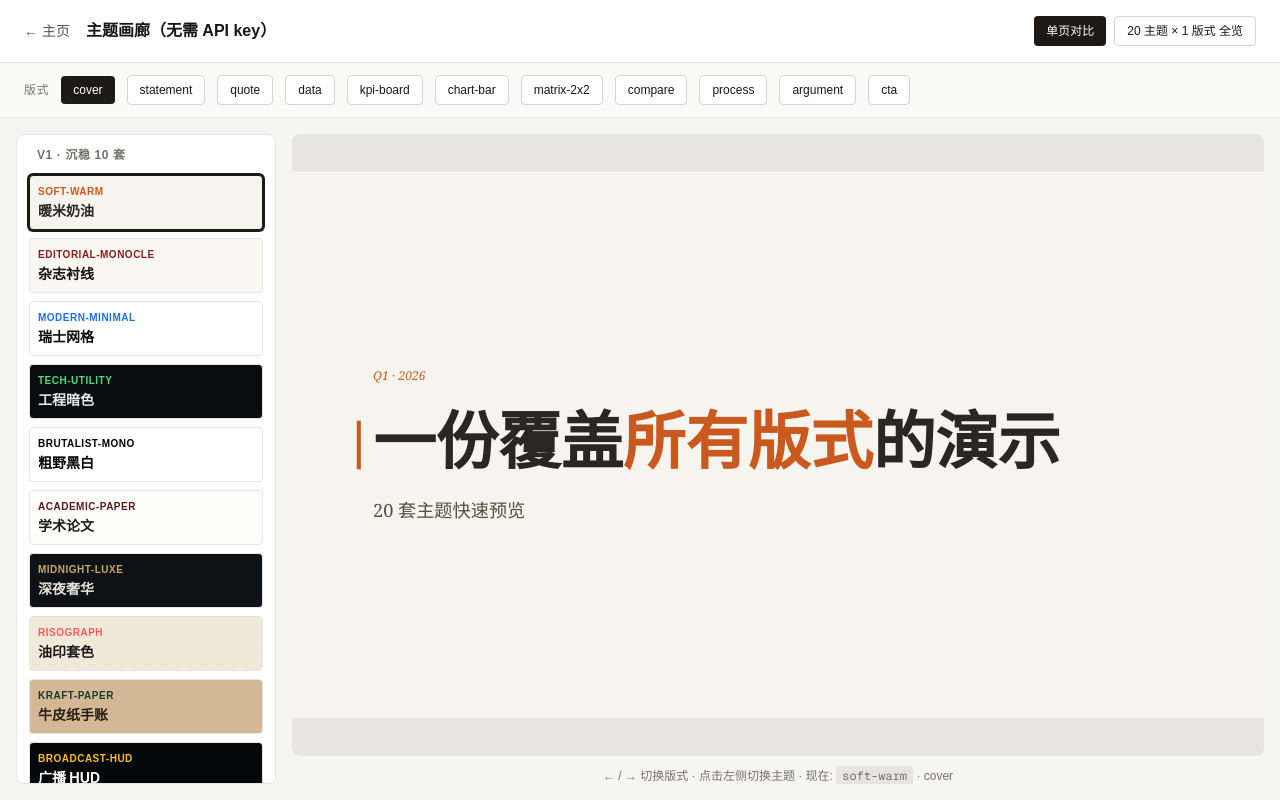
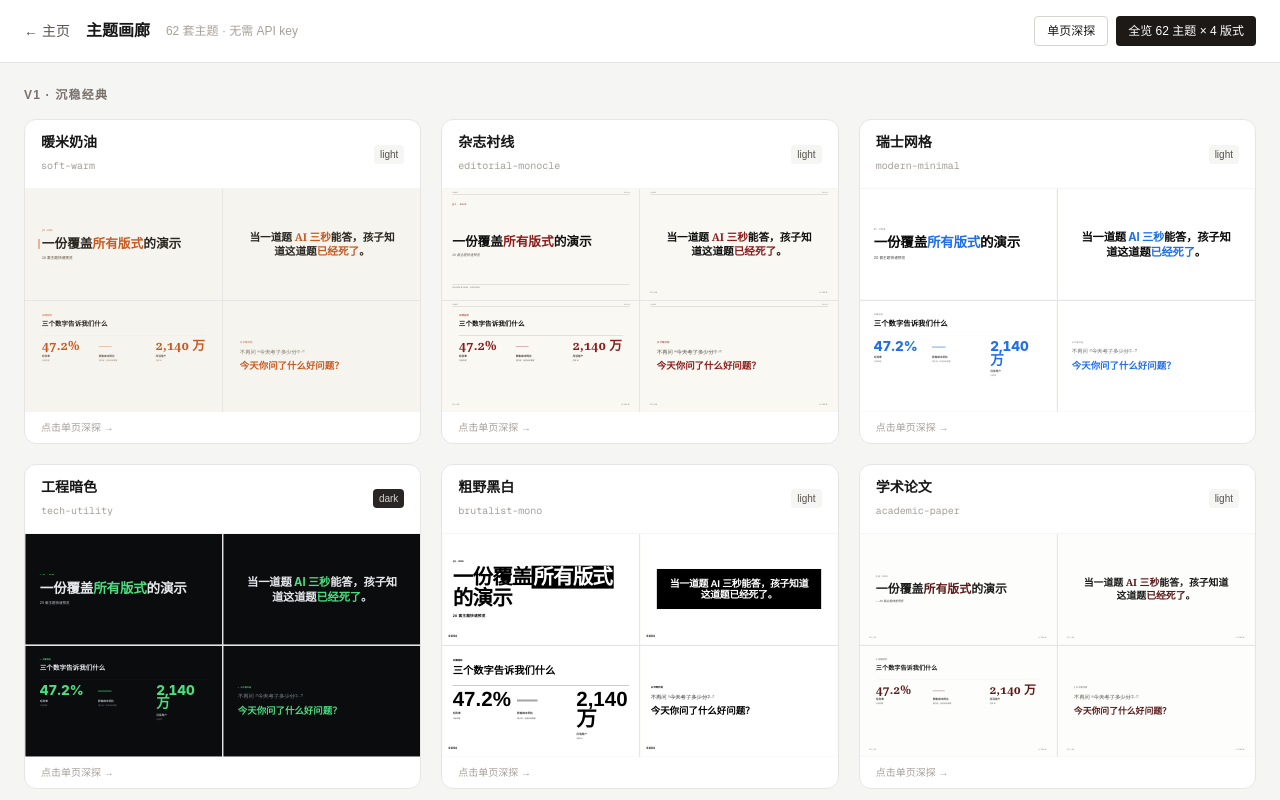
Before and after one commit to mmlong818/presentation-generator, a Next.js app: page /preview in a window 1280 px wide. Built offline with nearby package versions, Linux system fonts and the light colour scheme.

Commit message:
feat(preview): gallery shows all 62 themes × 4 slides grid, grouped by version

```diff
--- a/app/preview/page.tsx
+++ b/app/preview/page.tsx
@@ -6,13 +6,34 @@ import { THEMES } from '@/lib/themes';
 import { SlideRenderer } from '@/components/layouts';
 import { FIXTURE_SLIDES } from './fixture';
 import type { ThemeId } from '@/lib/types';
+import type { ThemeTokens } from '@/lib/themes';
+import type { Slide } from '@/lib/types';
 
 const THEMES_LIST = Object.values(THEMES);
+
+// 4 张代表性版式：封面 / 单句 / 数据 / CTA
+const PREVIEW_INDICES = [
+  FIXTURE_SLIDES.findIndex((s) => s.type === 'cover'),
+  FIXTURE_SLIDES.findIndex((s) => s.type === 'statement'),
+  FIXTURE_SLIDES.findIndex((s) => s.type === 'data'),
+  FIXTURE_SLIDES.findIndex((s) => s.type === 'cta'),
+].map((i) => Math.max(i, 0));
+
+const PREVIEW_SLIDES = PREVIEW_INDICES.map((i) => FIXTURE_SLIDES[i]);
+
+const THEME_GROUPS: { label: string; start: number; end: number }[] = [
+  { label: 'v1 · 沉稳经典', start: 0, end: 10 },
+  { label: 'v2 · 多色活泼', start: 10, end: 20 },
+  { label: 'v3 · html-ppt-skill', start: 20, end: 46 },
+  { label: 'v4 · 归藏', start: 46, end: 55 },
+  { label: 'v5 · Swiss 变体', start: 55, end: 59 },
+  { label: 'v6 · Open Slide', start: 59, end: 62 },
+];
 
 export default function PreviewPage() {
   const [theme, setTheme] = useState<ThemeId>('soft-warm');
   const [slideIdx, setSlideIdx] = useState(0);
-  const [mode, setMode] = useState<'single' | 'grid'>('single');
+  const [mode, setMode] = useState<'single' | 'grid'>('grid');
 
   const t = THEMES[theme];
   const slide = FIXTURE_SLIDES[slideIdx];
@@ -34,19 +55,21 @@ export default function PreviewPage() {
     <main className="h-screen flex flex-col bg-stone-100 overflow-hidden">
       <header className="px-6 py-4 border-b border-stone-200 bg-white flex items-center gap-4 flex-wrap">
         <Link href="/" className="text-sm text-stone-600 hover:text-stone-900">← 主页</Link>
-        <h1 className="font-bold">主题画廊（无需 API key）</h1>
+        <h1 className="font-bold">主题画廊</h1>
+        <span className="text-xs text-stone-400">{THEMES_LIST.length} 套主题 · 无需 API key</span>
         <div className="ml-auto flex gap-2">
           <button onClick={() => setMode('single')}
             className={`px-3 py-1.5 text-xs rounded ${mode === 'single' ? 'bg-stone-900 text-white' : 'border border-stone-300'}`}>
-            单页对比
+            单页深探
           </button>
           <button onClick={() => setMode('grid')}
             className={`px-3 py-1.5 text-xs rounded ${mode === 'grid' ? 'bg-stone-900 text-white' : 'border border-stone-300'}`}>
-            20 主题 × 1 版式 全览
+            全览 {THEMES_LIST.length} 主题 × 4 版式
           </button>
         </div>
       </header>
 
+      {mode === 'single' && (
         <div className="px-6 py-3 border-b border-stone-200 bg-stone-50 flex items-center gap-3 flex-wrap">
           <span className="text-xs text-stone-500 uppercase tracking-wider">版式</span>
           {FIXTURE_SLIDES.map((s, i) => (
@@ -56,11 +79,12 @@ export default function PreviewPage() {
             </button>
           ))}
         </div>
+      )}
 
       {mode === 'single' ? (
         <SingleMode theme={theme} onTheme={setTheme} slideIdx={slideIdx} t={t} slide={slide} />
       ) : (
-        <GridMode slide={slide} />
+        <GridMode onThemeClick={(id) => { setTheme(id); setMode('single'); }} />
       )}
     </main>
   );
@@ -68,39 +92,78 @@ export default function PreviewPage() {
 
 function SingleMode({ theme, onTheme, slideIdx, t, slide }: {
   theme: ThemeId; onTheme: (id: ThemeId) => void;
-  slideIdx: number; t: import('@/lib/themes').ThemeTokens;
-  slide: import('@/lib/types').Slide;
+  slideIdx: number; t: ThemeTokens; slide: Slide;
 }) {
   return (
     <div className="flex-1 grid grid-cols-1 lg:grid-cols-[260px_1fr] gap-4 p-4 overflow-hidden min-h-0">
-      {/* 主题选择器 */}
       <aside className="bg-white border border-stone-200 rounded-lg overflow-y-auto p-3 min-h-0">
-        <div className="text-xs uppercase tracking-wider text-stone-500 font-semibold mb-3 px-2">v1 · 沉稳 10 套</div>
-        <div className="flex flex-col gap-2">
-          {THEMES_LIST.slice(0, 10).map((th) => (
+        {THEME_GROUPS.map((g) => (
+          <div key={g.label}>
+            <div className="text-xs uppercase tracking-wider text-stone-500 font-semibold mt-4 mb-2 px-2 first:mt-0">{g.label}</div>
+            <div className="flex flex-col gap-1.5">
+              {THEMES_LIST.slice(g.start, g.end).map((th) => (
                 <ThemeButton key={th.id} th={th} active={theme === th.id} onClick={() => onTheme(th.id)} />
               ))}
             </div>
-        <div className="text-xs uppercase tracking-wider text-stone-500 font-semibold mt-5 mb-3 px-2">v2 · 多色 10 套</div>
-        <div className="flex flex-col gap-2">
-          {THEMES_LIST.slice(10).map((th) => (
-            <ThemeButton key={th.id} th={th} active={theme === th.id} onClick={() => onTheme(th.id)} />
+          </div>
         ))}
-        </div>
       </aside>
 
-      {/* 大幻灯片预览 */}
       <div className="flex flex-col gap-3 min-h-0 overflow-hidden">
         <SlideStage slide={slide} t={t} idx={slideIdx} total={FIXTURE_SLIDES.length} />
         <div className="text-xs text-stone-500 text-center flex-shrink-0">
-          ← / → 切换版式 · 点击左侧切换主题 · 现在: <code className="bg-stone-200 px-1.5 py-0.5 rounded">{theme}</code> · {slide.type}
+          ← / → 切换版式 · 点击左侧切换主题 · 当前: <code className="bg-stone-200 px-1.5 py-0.5 rounded">{theme}</code> · {slide.type}
         </div>
       </div>
     </div>
   );
 }
 
-function ThemeButton({ th, active, onClick }: { th: import('@/lib/themes').ThemeTokens; active: boolean; onClick: () => void }) {
+function GridMode({ onThemeClick }: { onThemeClick: (id: ThemeId) => void }) {
+  return (
+    <div className="flex-1 overflow-y-auto p-6">
+      {THEME_GROUPS.map((g) => (
+        <section key={g.label} className="mb-10">
+          <h2 className="text-xs font-semibold uppercase tracking-widest text-stone-500 mb-4">{g.label}</h2>
+          <div className="grid grid-cols-1 sm:grid-cols-2 xl:grid-cols-3 2xl:grid-cols-4 gap-5">
+            {THEMES_LIST.slice(g.start, g.end).map((th) => (
+              <ThemeCard key={th.id} th={th} onClick={() => onThemeClick(th.id)} />
+            ))}
+          </div>
+        </section>
+      ))}
+    </div>
+  );
+}
+
+function ThemeCard({ th, onClick }: { th: ThemeTokens; onClick: () => void }) {
+  return (
+    <button onClick={onClick}
+      className="text-left bg-white border border-stone-200 rounded-xl overflow-hidden hover:border-stone-400 hover:shadow-md transition group">
+      <div className="px-4 py-3 border-b border-stone-100 flex items-center justify-between gap-2">
+        <div>
+          <div className="text-sm font-bold">{th.name}</div>
+          <code className="text-[10px] text-stone-400">{th.id}</code>
+        </div>
+        <span className={`text-[10px] px-1.5 py-0.5 rounded font-medium ${th.mode === 'dark' ? 'bg-stone-800 text-stone-300' : 'bg-stone-100 text-stone-600'}`}>
+          {th.mode}
+        </span>
+      </div>
+      <div className="grid grid-cols-2 gap-px bg-stone-200">
+        {PREVIEW_SLIDES.map((slide, i) => (
+          <div key={i} className="aspect-[16/9] relative overflow-hidden bg-stone-100">
+            <ScaledStage slide={slide} t={th} />
+          </div>
+        ))}
+      </div>
+      <div className="px-4 py-2 text-[10px] text-stone-400 group-hover:text-stone-600 transition">
+        点击单页深探 →
+      </div>
+    </button>
+  );
+}
+
+function ThemeButton({ th, active, onClick }: { th: ThemeTokens; active: boolean; onClick: () => void }) {
   return (
     <button onClick={onClick}
       className={`text-left p-2 rounded border transition relative overflow-hidden ${active ? 'border-stone-900 ring-2 ring-stone-900' : 'border-stone-200 hover:border-stone-400'}`}
@@ -116,33 +179,7 @@ function ThemeButton({ th, active, onClick }: { th: import('@/lib/themes').Theme
   );
 }
 
-function GridMode({ slide }: { slide: import('@/lib/types').Slide }) {
-  return (
-    <div className="flex-1 overflow-y-auto p-4">
-      <div className="grid grid-cols-1 sm:grid-cols-2 xl:grid-cols-4 gap-4">
-        {THEMES_LIST.map((th) => (
-          <div key={th.id} className="flex flex-col bg-white rounded-lg border border-stone-200 overflow-hidden">
-            <div className="px-3 py-2 border-b border-stone-200 flex items-center justify-between bg-stone-50">
-              <span className="text-xs font-bold">{th.name}</span>
-              <code className="text-[10px] text-stone-500">{th.id}</code>
-            </div>
-            <div className="aspect-[16/9] relative bg-stone-100">
-              <div className="absolute inset-0">
-                <ScaledStage slide={slide} t={th} />
-              </div>
-            </div>
-          </div>
-        ))}
-      </div>
-    </div>
-  );
-}
-
-function SlideStage({ slide, t, idx, total }: {
-  slide: import('@/lib/types').Slide;
-  t: import('@/lib/themes').ThemeTokens;
-  idx: number; total: number;
-}) {
+function SlideStage({ slide, t, idx, total }: { slide: Slide; t: ThemeTokens; idx: number; total: number }) {
   const containerRef = useRef<HTMLDivElement>(null);
   const [scale, setScale] = useState(1);
   useEffect(() => {
@@ -166,9 +203,9 @@ function SlideStage({ slide, t, idx, total }: {
   );
 }
 
-function ScaledStage({ slide, t }: { slide: import('@/lib/types').Slide; t: import('@/lib/themes').ThemeTokens }) {
+function ScaledStage({ slide, t }: { slide: Slide; t: ThemeTokens }) {
   const containerRef = useRef<HTMLDivElement>(null);
-  const [scale, setScale] = useState(0.2);
+  const [scale, setScale] = useState(0.1);
   useEffect(() => {
     function recalc() {
       const el = containerRef.current;
@@ -184,7 +221,7 @@ function ScaledStage({ slide, t }: { slide: import('@/lib/types').Slide; t: impo
   return (
     <div ref={containerRef} className="w-full h-full flex items-center justify-center overflow-hidden">
       <div style={{ width: 1920, height: 1080, transform: `scale(${scale})`, transformOrigin: 'center center', flexShrink: 0 }}>
-        <SlideRenderer slide={slide} t={t} n={1} total={FIXTURE_SLIDES.length} />
+        <SlideRenderer slide={slide} t={t} n={1} total={4} />
       </div>
     </div>
   );
```
Lines whose indentation alone changed are shown as unchanged.
